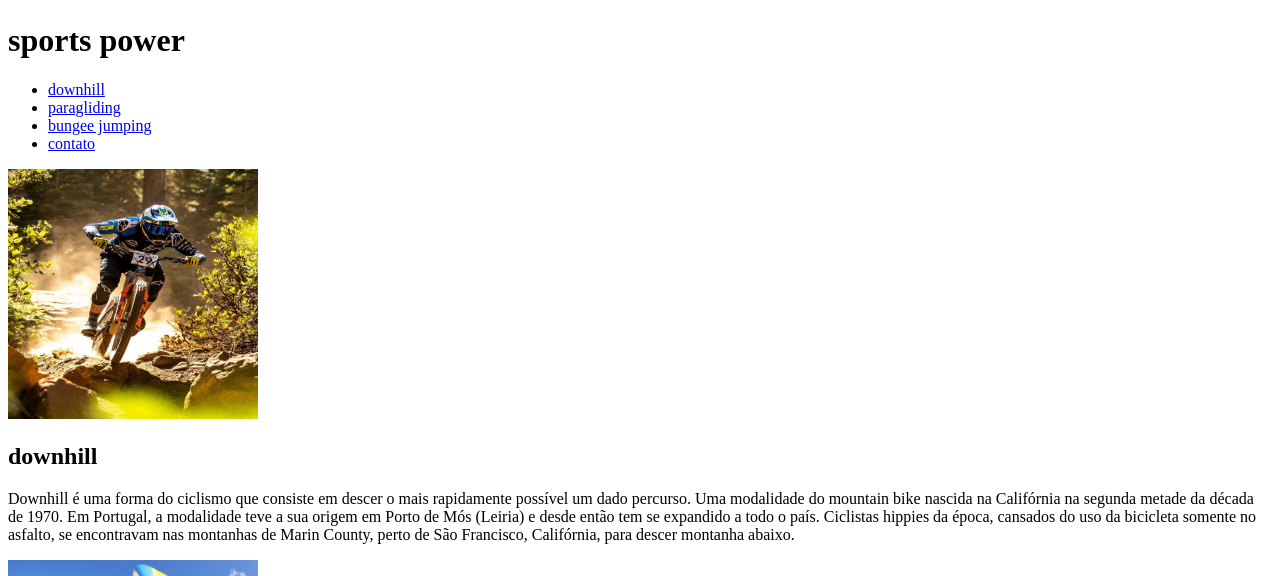
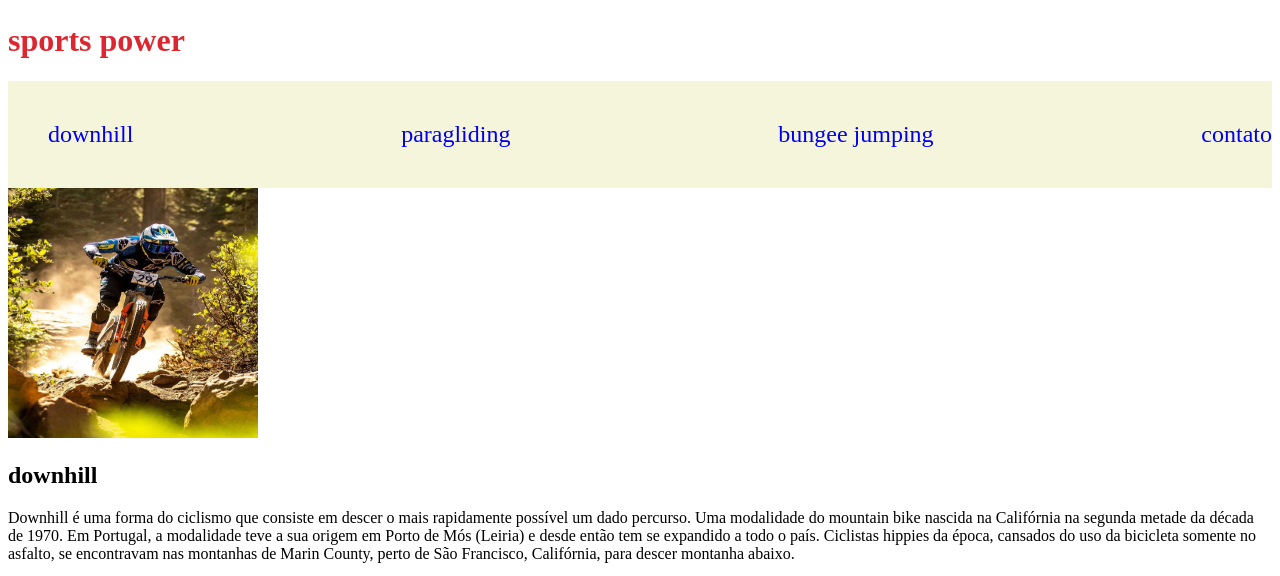
Before and after one commit to santosrogerio583-hub/sports-power, a plain HTML site: page index.html in a window 1280 px wide. Shown: the part 211-787 px from the top of the page. Drawn offline with Linux system fonts and the light colour scheme.

Commit message:
primeira versão css

```diff
--- a/style.css
+++ b/style.css
@@ -15,3 +15,31 @@
   --text-outline: 2px 2px 0 var(--power-blue), -2px -2px 0 var(--power-blue), 2px -2px 0 var(--power-blue), -2px 2px 0 var(--power-blue), 0 0 10px var(--outline-gray);
   --text-outline-inverse: 2px 2px 0 var(--sports-red), -2px -2px 0 var(--sports-red), 2px -2px 0 var(--sports-red), -2px 2px 0 var(--sports-red), 0 0 10px var(--outline-gray);
 }
+body {
+    background-color: var(--background-white);
+}
+h1 {
+    color: var(--sports-red);
+}
+.navigation {
+    background-color:beige;
+    padding: 1.0rem 0rem;
+    width: 100%;
+}
+.navigation ul {
+    font-size: 1.5rem;
+    list-style: none;
+    display: flex;
+    align-items: center;
+    justify-content: space-between;
+    flex-wrap: wrap;
+}
+.navigation a {
+    text-decoration: none;
+    font-size: 1.5rem;
+
+}
+.navigation a:hover {
+    transition-timing-function: linear;
+    color: #DD2730;
+}
```
